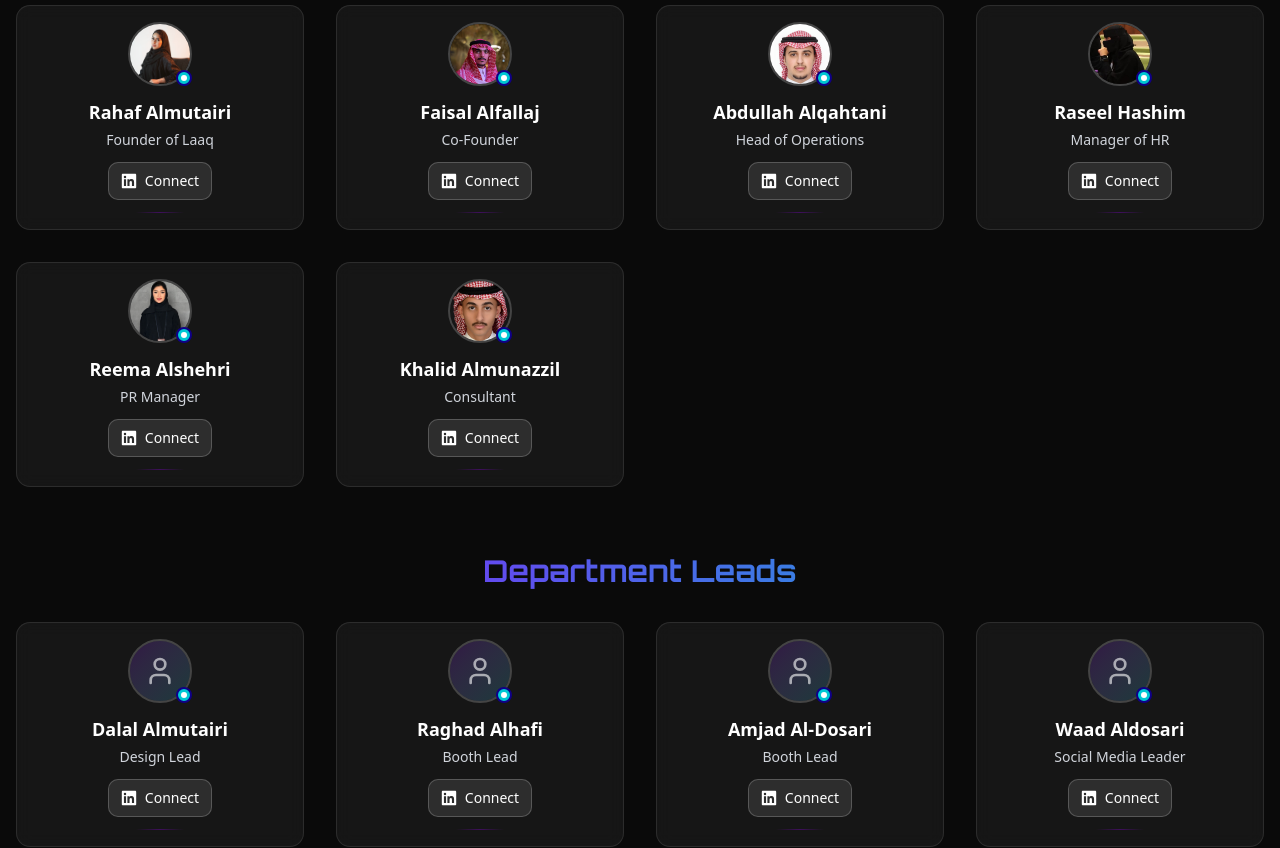
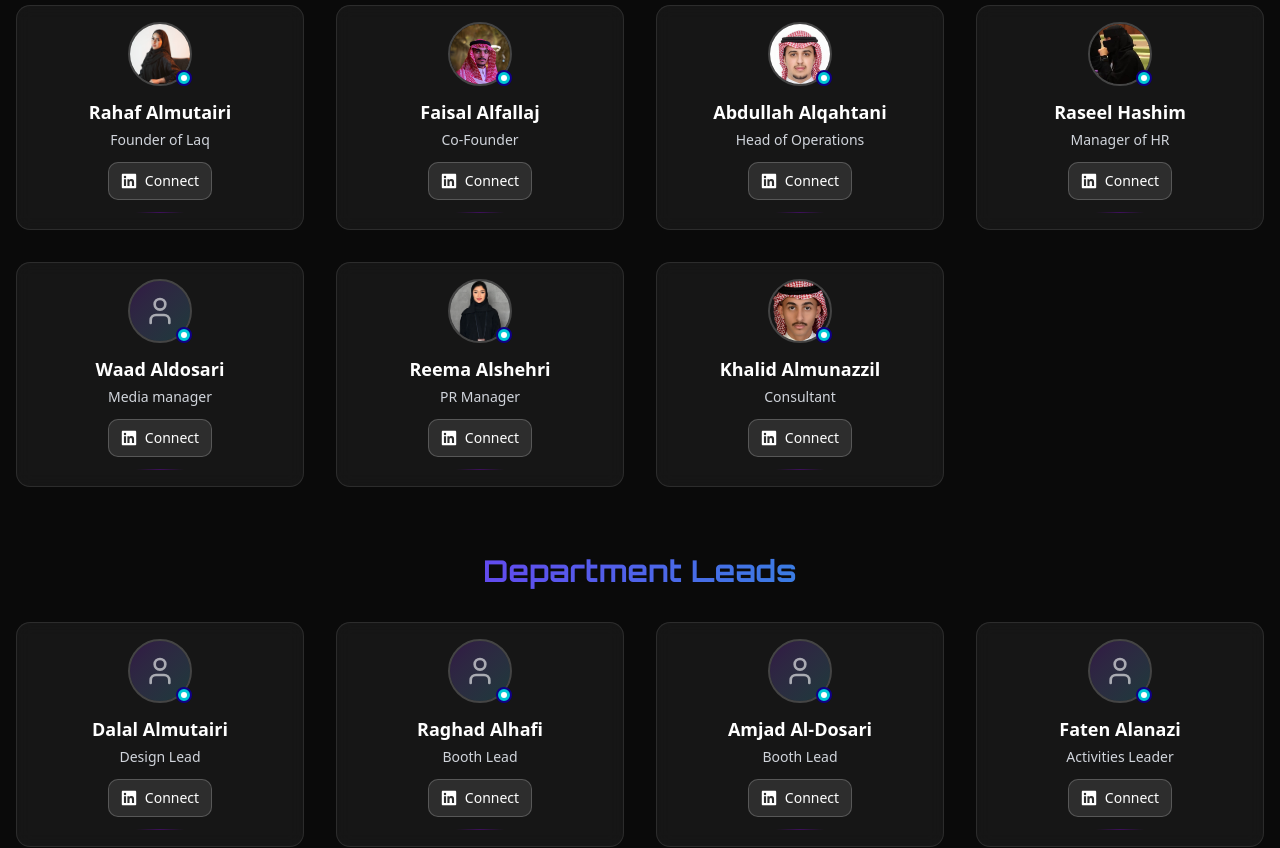
Before and after one commit to A222moq3e/LAG_Website, a Next.js app: page /en/team in a window 1280 px wide. Shown: the part 340-1188 px from the top of the page. Built offline with nearby package versions, Linux system fonts and the light colour scheme; no server answers.

Commit message:
Update postions and fix namess

```diff
--- a/app/[locale]/team/page.js
+++ b/app/[locale]/team/page.js
@@ -12,7 +12,7 @@ export default async function Team({ params }) {
     {
       nameEn: "Rahaf Almutairi",
       nameAr: "رهف المطيري",
-      positionEn: "Founder of Laaq",
+      positionEn: "Founder of Laq",
       positionAr: "مؤسسة لاق",
       linkedinUrl: "https://www.linkedin.com/in/rahaf-almutairi-28b8a1221",
       avatarUrl: "/team/rahaf-almutairi.jpg",
@@ -39,16 +39,24 @@ export default async function Team({ params }) {
       nameEn: "Raseel Hashim",
       nameAr: "رسيل هاشم",
       positionEn: "Manager of HR",
-      positionAr: "مديرة الموارد البشرية",
+      positionAr: "رئيسة الموارد البشرية",
       linkedinUrl:
         "https://www.linkedin.com/in/%D8%B1%D8%B3%D9%8A%D9%84-%D9%87%D8%A7%D8%B4%D9%85%F0%9F%87%B8%F0%9F%87%A6-88300a197",
       avatarUrl: "/team/raseel-hashim.jpg",
     },
     {
+      nameEn: "Waad Aldosari",
+      nameAr: "وعد الدوسري",
+      positionEn: "Media manager",
+      positionAr: "رئيسة قسم الإعلام ",
+      linkedinUrl: "https://www.linkedin.com/in/waad-al-dosary-107621213",
+      avatarUrl: null, // No image available
+    },
+    {
       nameEn: "Reema Alshehri",
       nameAr: "ريما الشهري",
       positionEn: "PR Manager",
-      positionAr: "مديرة العلاقات العامة",
+      positionAr: "رئيسة العلاقات العامة",
       linkedinUrl: "https://www.linkedin.com/in/reema-alshehri-6b3331290",
       avatarUrl: "/team/reema-alshehri.jpeg",
     },
@@ -90,14 +98,6 @@ export default async function Team({ params }) {
       avatarUrl: null, // No image available
     },
     // Leaders
-    {
-      nameEn: "Waad Aldosari",
-      nameAr: "وعد الدوسري",
-      positionEn: "Social Media Leader",
-      positionAr: "قائدة وسائل التواصل الاجتماعي",
-      linkedinUrl: "https://www.linkedin.com/in/waad-al-dosary-107621213",
-      avatarUrl: null, // No image available
-    },
     {
       nameEn: "Faten Alanazi",
       nameAr: "فاتن العنزي",
@@ -239,7 +239,7 @@ export default async function Team({ params }) {
     },
     {
       nameEn: "Nasseba Abdulmohsen",
-      nameAr: "نصيبة عبدالمحسن",
+      nameAr: "نسيبة عبدالمحسن",
       positionEn: "Photography & Editing Member",
       positionAr: "عضو تصوير ومونتاج",
       linkedinUrl: "https://www.linkedin.com/in/nasseba-almunis-0094962b6",
```
